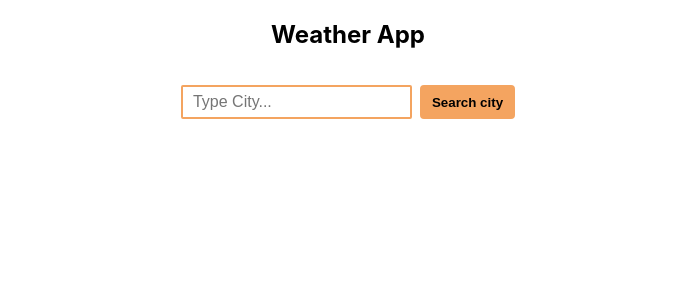
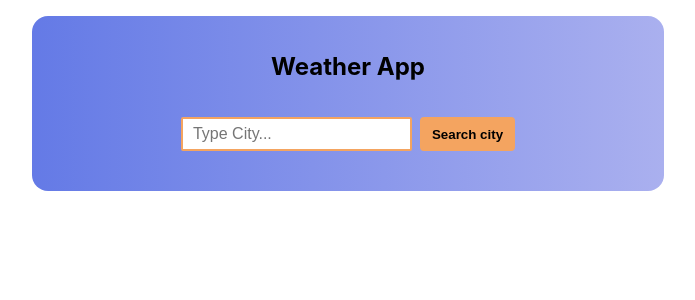
Before and after one commit to goldipl/ReactWeatherApp, a React (Create React App) app: page / in a window 1280 px wide. Shown: the top 300 px of the page, without its empty margins (292-987 px from the left). Built offline with nearby package versions, Linux system fonts and the light colour scheme.

Commit message:
styling new version of weather app

```diff
--- a/src/comp/App.css
+++ b/src/comp/App.css
@@ -1,6 +1,14 @@
 body {
     box-sizing: border-box;
     margin: 0;
+}
+
+.App {
+    width: 600px;
+    margin: 16px auto;
+    padding: 16px;
+    border-radius: 16px;
+    background: linear-gradient(90deg, #647ae6, #aab0ef);
 }
 
 .App h2 {
```
